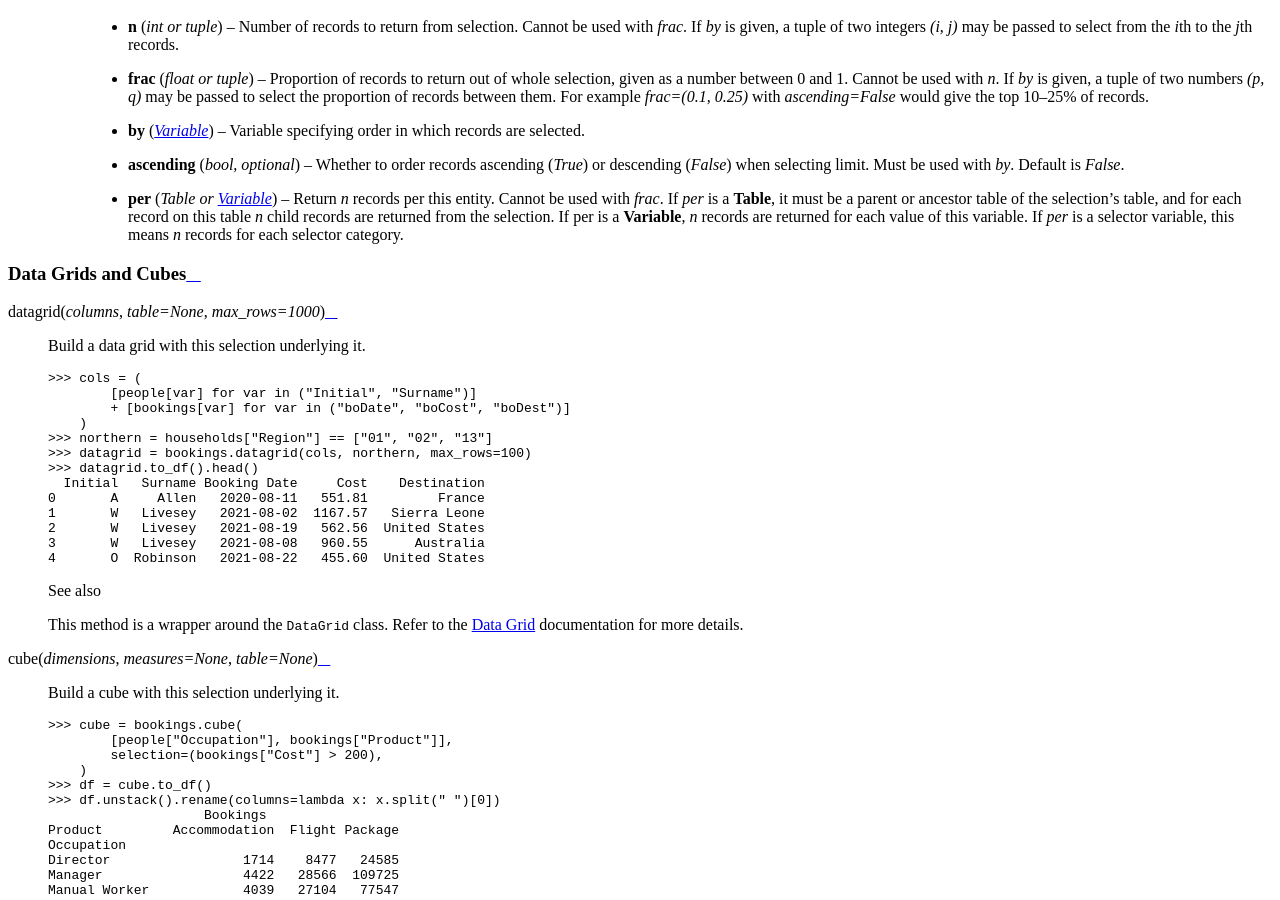
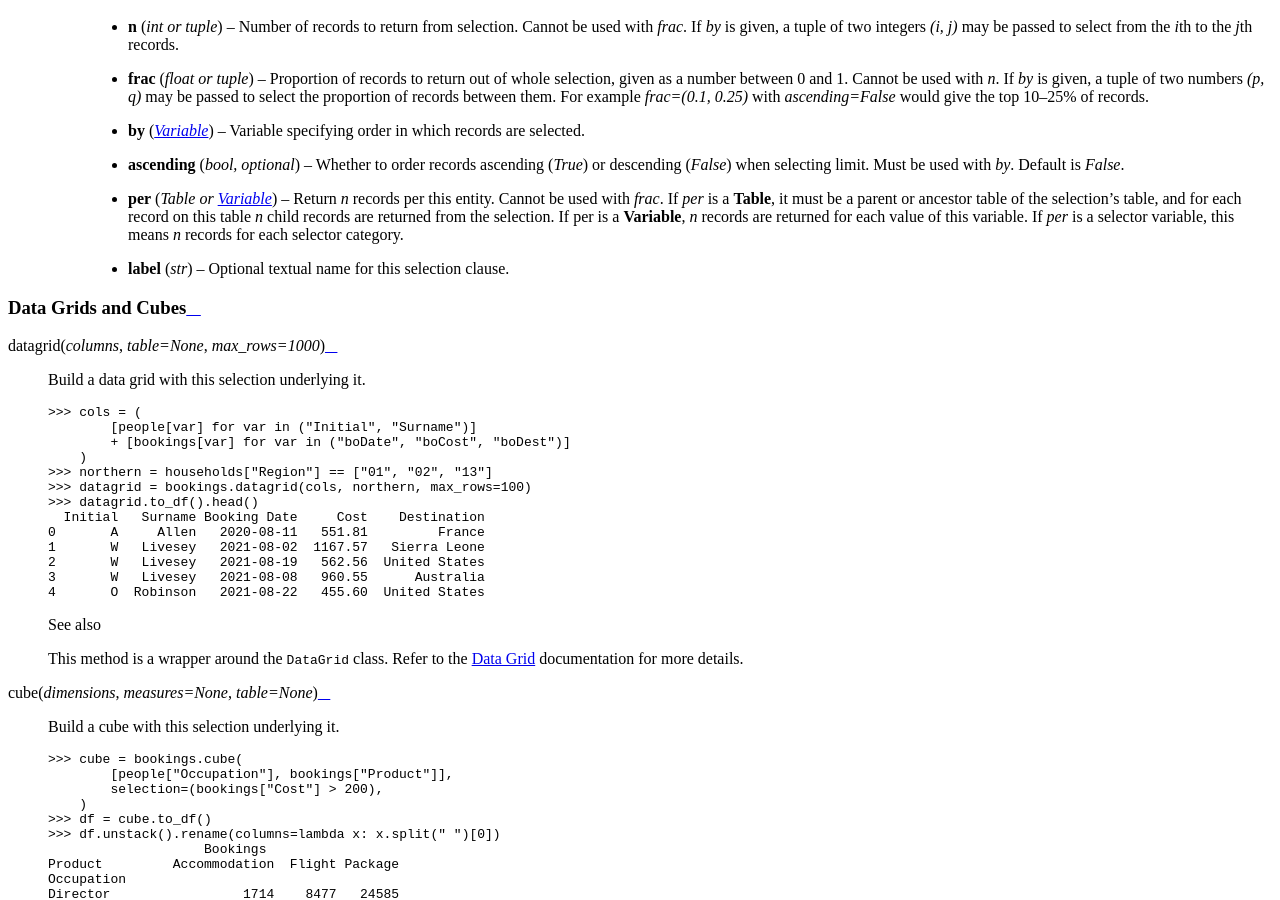
Before and after one commit to Apteco/py-apteco, a Sphinx documentation site: the page built from docs/source/reference/topics/selections.rst, in a window 1280 px wide and 900 px high, scrolled down 2879 px. Built offline with Sphinx 7.4.7 and the Read the Docs theme 2.0.0, drawn with Linux system fonts in a browser that asks for light colours.

Commit message:
Add documentation for label for limit(). Apply Black formatting to limits_integration_test.py. [AB#322]

```diff
--- a/docs/source/reference/topics/selections.rst
+++ b/docs/source/reference/topics/selections.rst
@@ -172,6 +172,7 @@ Sampling and limits
         for each value of this variable.
         If `per` is a selector variable, this means `n` records
         for each selector category.
+    :param str label: Optional textual name for this selection clause.
 
 Data Grids and Cubes
 --------------------
```
Also changed, not shown: 1 other file.
